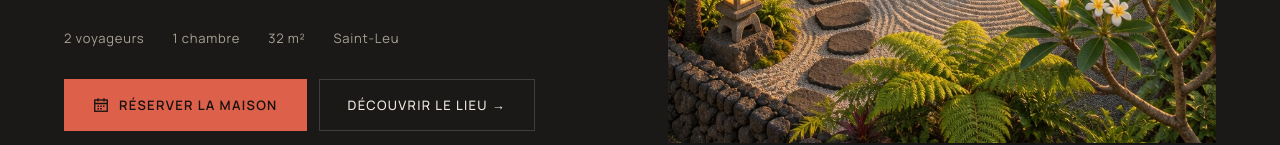
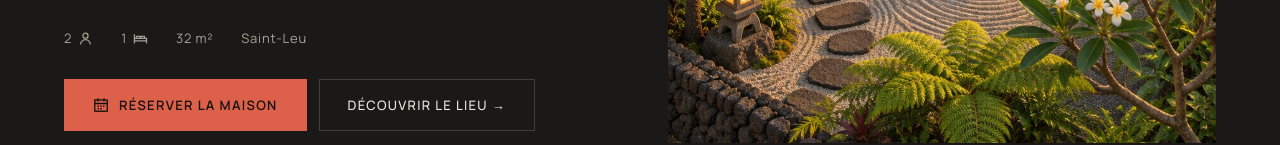
Before and after one commit to michaelwautier/ailleurs-site, an Astro site: page /ailleurs-site/maisons/kumo in a window 1280 px wide. Shown: the part 691-836 px from the top of the page. Built offline with nearby package versions, Linux system fonts and the light colour scheme; Astro itself is replaced by a stand-in of ours; a web font is replaced by a local one.

Commit message:
Show guests and bed as icons: "2 [person]", "1 [double bed]" (#13)
Home cards and the house quick facts now show the number followed by a
line icon (person, double bed) instead of "2 voyageurs" / "1 chambre".
The words stay for screen readers in a visually hidden span.

Co-authored-by: Claude Opus 5.5 <noreply@anthropic.com>

```diff
--- /dev/null
+++ b/src/components/Icon.astro
@@ -0,0 +1,29 @@
+---
+// Small line icons for facts (guests, bed). They inherit the text colour and are
+// decorative: pair them with visible or visually hidden text.
+interface Props {
+  name: 'person' | 'bed';
+}
+
+const { name } = Astro.props;
+---
+
+<svg class="icon" width="16" height="16" viewBox="0 0 16 16" fill="none" aria-hidden="true">
+  {
+    name === 'person' && (
+      <>
+        <circle cx="8" cy="5" r="2.75" stroke="currentColor" stroke-width="1.3" />
+        <path d="M2.75 14.5a5.25 5.25 0 0 1 10.5 0" stroke="currentColor" stroke-width="1.3" />
+      </>
+    )
+  }
+  {
+    name === 'bed' && (
+      <>
+        {/* Double bed: headboard, two pillows, mattress, legs. */}
+        <path d="M1.5 3.5v10M1.5 10.5h13v3M1.5 8h13v2.5" stroke="currentColor" stroke-width="1.3" />
+        <path d="M3.5 5.75h4v2.25h-4zM8.5 5.75h4v2.25h-4z" stroke="currentColor" stroke-width="1.1" />
+      </>
+    )
+  }
+</svg>
--- a/src/pages/index.astro
+++ b/src/pages/index.astro
@@ -1,4 +1,5 @@
 ---
+import Icon from '../components/Icon.astro';
 import Base from '../layouts/Base.astro';
 import Header from '../components/Header.astro';
 import Photo from '../components/Photo.astro';
@@ -34,7 +35,7 @@ import { withBase } from '../lib/url';
                 <span class="card-meaning">{house.meaning}</span>
               </span>
               <span class="card-more">
-                <span class="card-name">{house.name} · {house.stay.guests} voyageurs</span>
+                <span class="card-name">{house.name} · <span class="fact">{house.stay.guests} <Icon name="person" /><span class="sr-only">voyageurs</span></span></span>
                 <span class="card-tagline">{house.tagline}</span>
                 <span class="card-enter">Entrer →</span>
               </span>
--- a/src/pages/maisons/[slug].astro
+++ b/src/pages/maisons/[slug].astro
@@ -1,4 +1,5 @@
 ---
+import Icon from '../../components/Icon.astro';
 import CalendarIcon from '../../components/CalendarIcon.astro';
 import Base from '../../layouts/Base.astro';
 import Header from '../../components/Header.astro';
@@ -37,7 +38,7 @@ const facts = houseFacts(stay);
         <h1 class="display rise d2">{house.name}</h1>
         <p class="lead rise d3">{house.tagline}</p>
         <p class="quick-facts rise d4">
-          <span>{stay.guests} voyageurs</span><span>{stay.bedrooms} chambre</span><span>{stay.surface} m²</span><span>{stay.commune}</span>
+          <span class="fact">{stay.guests} <Icon name="person" /><span class="sr-only">voyageurs</span></span><span class="fact">{stay.bedrooms} <Icon name="bed" /><span class="sr-only">chambre, lit double</span></span><span>{stay.surface} m²</span><span>{stay.commune}</span>
         </p>
         <div class="actions rise d5">
           <a class="button button-primary" href="#reserver"><CalendarIcon />Réserver {house.shortName}</a>
--- a/src/styles/global.css
+++ b/src/styles/global.css
@@ -45,6 +45,30 @@ img {
 
 .muted {
   color: var(--muted);
+}
+
+/* Visually hidden, still read by screen readers (e.g. "voyageurs" next to an icon). */
+.sr-only {
+  position: absolute;
+  width: 1px;
+  height: 1px;
+  margin: -1px;
+  padding: 0;
+  overflow: hidden;
+  clip-path: inset(50%);
+  white-space: nowrap;
+  border: 0;
+}
+
+/* A number followed by its icon: "2 [person]". */
+.fact {
+  display: inline-flex;
+  align-items: center;
+  gap: 6px;
+}
+.fact .icon {
+  width: 1.15em;
+  height: 1.15em;
 }
 
 /* ---------- View transitions: soft crossfade with blur ---------- */
```
